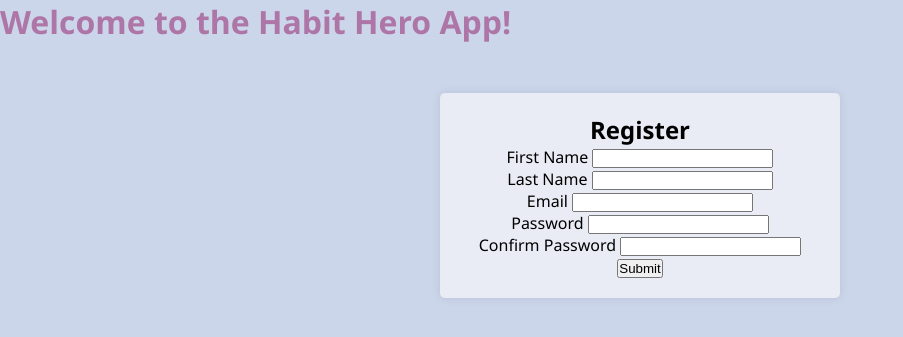
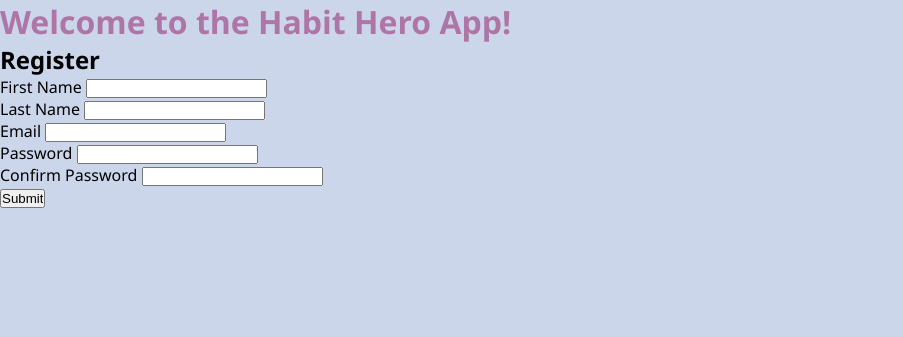
Before and after one commit to LiyuGT/HabitHero, a Flask app: page /register in a window 1280 px wide. Shown: the part 35-372 px from the top of the page, without its empty margins (0-903 px from the left). Run offline with Flask 3, Linux system fonts and the light colour scheme.

Commit message:
Updated code v1
Potential Working directory for others

```diff
--- a/flask_app/Static/styles.css
+++ b/flask_app/Static/styles.css
@@ -151,7 +151,6 @@ header > ul {
     margin-right: 230px; /* Adjust the margin as needed to control spacing */
 }
 
-<<<<<<< Updated upstream
 .landingmain{
     margin: 10% auto;
     width: 50%;
@@ -191,30 +190,3 @@ header > ul {
     color: #AE76A6;
     font-size: 18px;
 }
-
-=======
-.form-group {
-    margin: 10px 0;
-    text-align: left;
-}
-
-.container {
-    background: #E9ECF5;
-    border-radius: 5px;
-    box-shadow: 0px 0px 10px rgba(0, 0, 0, 0.1);
-    padding: 20px;
-    width: 400px; /* Increase the width to 400px */
-    margin: 50px auto 0; /* Center horizontally and push down by 50px */
-    text-align: center;
-}
-
-.errors {
-    color: lightslategray;
-    list-style: none;
-    padding: 0;
-    margin: 0;
-}
-
-
-
->>>>>>> Stashed changes
--- a/flask_app/templates/register.html
+++ b/flask_app/templates/register.html
@@ -48,7 +48,7 @@ Habit Hero Register
                     </ul>
                     {% endif %}
                 </div>
-                <div class="form-group"">{{ form.confirmPassword.label }} {{ form.confirmPassword }}
+                <div class="form-group">{{ form.confirmPassword.label }} {{ form.confirmPassword }}
                     {% if form.confirmPassword.errors %}
                     <ul class="errors">
                         {% for error in form.confirmPassword.errors %}
```
Also changed, not shown: instance/flask_habit_app.db.
